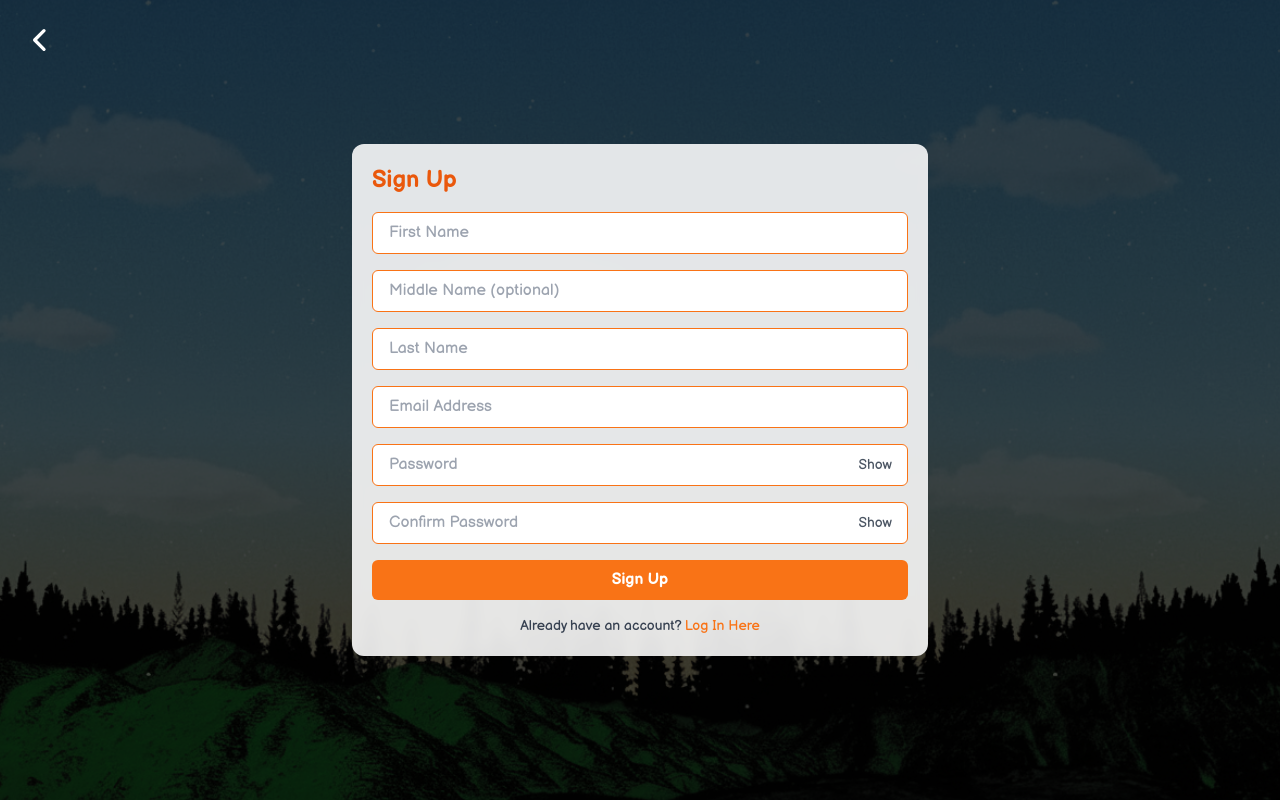
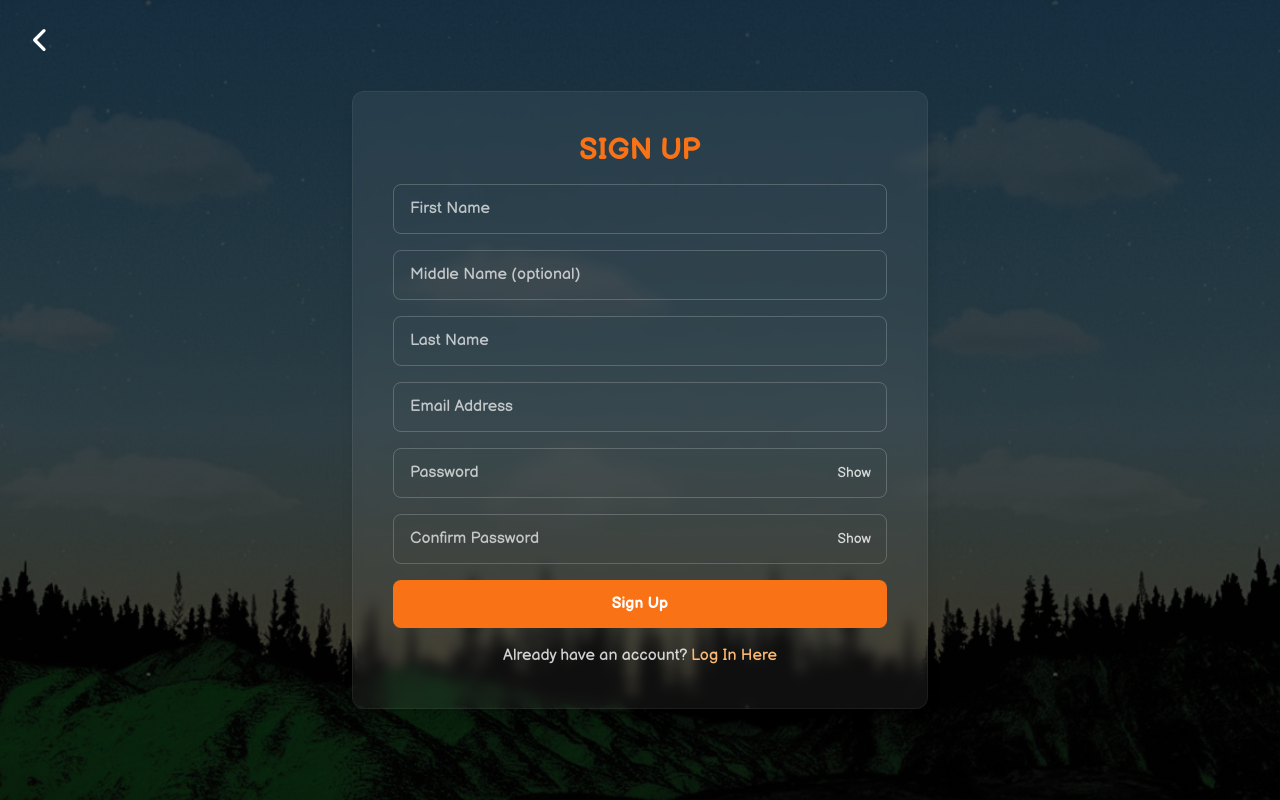
Before and after one commit to amiliadanielle/CI4-Camp-Flog-Gnaw, a CodeIgniter 4 app: the page made by backend/app/Views/user/signupPage.php in a window 1280 px wide. Run offline with PHP 8.4 and a stand-in for CodeIgniter, Linux system fonts and the light colour scheme; the template is opened without the code that fills it, so the values that code supplies are empty; some libraries are stand-ins or nearby versions.

Commit message:
featadmin/db): enhance signup page UI with glass effect and improved input validation

```diff
--- a/backend/app/Views/user/signupPage.php
+++ b/backend/app/Views/user/signupPage.php
@@ -37,12 +37,12 @@
     }
     @keyframes spin { to { transform: rotate(360deg); } }
 
-    /* subtle form backdrop so it stands out but doesn't look like a floating card */
-    .panel {
-      background: rgba(255,255,255,0.88);
+    /* same subtle glass style as loginPage */
+    .glass {
+      background: rgba(255,255,255,0.06);
       backdrop-filter: blur(6px);
+      border: 1px solid rgba(255,255,255,0.06);
       border-radius: 12px;
-      padding: 1.25rem;
     }
   </style>
 </head>
@@ -54,7 +54,7 @@
     <div class="absolute inset-0 bg-black bg-opacity-70"></div>
   </div>
 
-  <!-- 🔙 Back Arrow Button (kept) -->
+  <!-- Back Arrow -->
   <a href="<?= base_url('loginPage'); ?>"
      class="absolute top-6 left-6 z-20 text-white hover:text-orange-400 transition"
      aria-label="Back to login">
@@ -68,31 +68,31 @@
 <?php
   $session = session();
   $errors  = $session->getFlashdata('errors') ?? [];
-  $old     = $session->getFlashdata('old') ?? [];
   $successMsg = $session->getFlashdata('success') ?? $session->getFlashdata('message') ?? null;
 
-  $oldFirst  = esc(old('first_name')  ?? $old['first_name']  ?? '');
-  $oldMiddle = esc(old('middle_name') ?? $old['middle_name'] ?? '');
-  $oldLast   = esc(old('last_name')   ?? $old['last_name']   ?? '');
-  $oldEmail  = esc(old('email')       ?? $old['email']       ?? '');
+  // preserve old input either from old() or flashdata
+  $oldFirst  = esc(old('first_name')  ?? ($session->getFlashdata('old')['first_name']  ?? ''));
+  $oldMiddle = esc(old('middle_name') ?? ($session->getFlashdata('old')['middle_name'] ?? ''));
+  $oldLast   = esc(old('last_name')   ?? ($session->getFlashdata('old')['last_name']   ?? ''));
+  $oldEmail  = esc(old('email')       ?? ($session->getFlashdata('old')['email']       ?? ''));
 ?>
 
-  <!-- Slim centered panel (no floating hero / poster) -->
+  <!-- Centered glass panel -->
   <main class="relative z-10 w-full max-w-xl mx-4 my-12">
-    <section class="panel shadow-none">
+    <section class="glass p-8 md:p-10 text-white shadow-lg">
+      <h1 class="text-2xl md:text-3xl font-semibold text-orange-500 mb-4 text-center">SIGN UP</h1>
 
-      <h1 class="text-2xl font-semibold text-orange-600 mb-4">Sign Up</h1>
-
+      <!-- Success message -->
       <?php if ($successMsg): ?>
-        <div id="successBanner" class="mb-4 p-3 rounded-md bg-green-50 border border-green-200 text-green-800 text-sm">
+        <div id="successBanner" class="mb-4 p-3 rounded-md bg-green-50 text-green-700 text-sm">
           <?= esc($successMsg) ?>
-          <div class="mt-1 text-xs text-gray-600">Redirecting to login page… <a href="<?= base_url('loginPage') ?>" class="underline">Go now</a></div>
+          <div class="mt-1 text-xs text-gray-300">You can now <a href="<?= base_url('loginPage') ?>" class="underline text-orange-300">log in</a>.</div>
         </div>
       <?php endif; ?>
 
+      <!-- Server-side errors -->
       <?php if (!empty($errors)): ?>
-        <div class="mb-4">
-          <div class="p-3 rounded-md bg-red-50 border border-red-200 text-red-700 text-sm">
+        <div class="mb-4 p-3 rounded-md bg-red-50 text-red-700 text-sm">
           <?php if (is_array($errors)): ?>
             <ul class="list-disc list-inside">
               <?php foreach ($errors as $k => $v): ?>
@@ -103,7 +103,6 @@
             <?= esc($errors) ?>
           <?php endif; ?>
         </div>
-        </div>
       <?php endif; ?>
 
       <form id="signupForm" action="<?= base_url('signup'); ?>" method="post" class="space-y-4" novalidate>
@@ -113,36 +112,36 @@
           <label for="first_name" class="sr-only">First Name</label>
           <input id="first_name" type="text" name="first_name" placeholder="First Name" required
             value="<?= $oldFirst ?>"
-            class="w-full px-4 py-2 border border-orange-500 rounded-md focus:outline-none focus:ring-2 focus:ring-orange-400">
+            class="w-full px-4 py-3 rounded-lg bg-transparent border border-white/20 placeholder-white/70 focus:outline-none focus:ring-2 focus:ring-orange-400 text-white">
         </div>
 
         <div>
           <label for="middle_name" class="sr-only">Middle Name</label>
           <input id="middle_name" type="text" name="middle_name" placeholder="Middle Name (optional)"
             value="<?= $oldMiddle ?>"
-            class="w-full px-4 py-2 border border-orange-500 rounded-md focus:outline-none focus:ring-2 focus:ring-orange-400">
+            class="w-full px-4 py-3 rounded-lg bg-transparent border border-white/20 placeholder-white/70 focus:outline-none focus:ring-2 focus:ring-orange-400 text-white">
         </div>
 
         <div>
           <label for="last_name" class="sr-only">Last Name</label>
           <input id="last_name" type="text" name="last_name" placeholder="Last Name" required
             value="<?= $oldLast ?>"
-            class="w-full px-4 py-2 border border-orange-500 rounded-md focus:outline-none focus:ring-2 focus:ring-orange-400">
+            class="w-full px-4 py-3 rounded-lg bg-transparent border border-white/20 placeholder-white/70 focus:outline-none focus:ring-2 focus:ring-orange-400 text-white">
         </div>
 
         <div>
           <label for="email" class="sr-only">Email</label>
           <input id="email" type="email" name="email" placeholder="Email Address" required
             value="<?= $oldEmail ?>"
-            class="w-full px-4 py-2 border border-orange-500 rounded-md focus:outline-none focus:ring-2 focus:ring-orange-400">
+            class="w-full px-4 py-3 rounded-lg bg-transparent border border-white/20 placeholder-white/70 focus:outline-none focus:ring-2 focus:ring-orange-400 text-white">
         </div>
 
         <div class="relative">
           <label for="password" class="sr-only">Password</label>
           <input id="password" type="password" name="password" placeholder="Password" required
-            class="w-full px-4 py-2 border border-orange-500 rounded-md focus:outline-none focus:ring-2 focus:ring-orange-400 pr-20">
+            class="w-full px-4 py-3 rounded-lg bg-transparent border border-white/20 placeholder-white/70 focus:outline-none focus:ring-2 focus:ring-orange-400 text-white pr-20">
           <button type="button" id="togglePassword" aria-label="Show password"
-            class="absolute right-3 top-1/2 -translate-y-1/2 bg-transparent p-1 text-sm text-gray-600 hover:text-gray-900">
+            class="absolute right-3 top-1/2 -translate-y-1/2 bg-transparent p-1 text-sm text-white/80 hover:text-white">
             Show
           </button>
         </div>
@@ -150,16 +149,16 @@
         <div class="relative">
           <label for="password_confirm" class="sr-only">Confirm Password</label>
           <input id="password_confirm" type="password" name="password_confirm" placeholder="Confirm Password" required
-            class="w-full px-4 py-2 border border-orange-500 rounded-md focus:outline-none focus:ring-2 focus:ring-orange-400 pr-20">
+            class="w-full px-4 py-3 rounded-lg bg-transparent border border-white/20 placeholder-white/70 focus:outline-none focus:ring-2 focus:ring-orange-400 text-white pr-20">
           <button type="button" id="toggleConfirmPassword" aria-label="Show confirm password"
-            class="absolute right-3 top-1/2 -translate-y-1/2 bg-transparent p-1 text-sm text-gray-600 hover:text-gray-900">
+            class="absolute right-3 top-1/2 -translate-y-1/2 bg-transparent p-1 text-sm text-white/80 hover:text-white">
             Show
           </button>
         </div>
 
         <div>
           <button id="submitBtn" type="submit"
-            class="w-full bg-orange-500 text-white font-semibold py-2 rounded-md hover:bg-orange-400 transition disabled:opacity-60 disabled:cursor-not-allowed flex items-center justify-center">
+            class="w-full bg-orange-500 text-white font-semibold py-3 rounded-lg hover:bg-orange-400 transition flex items-center justify-center">
             <span id="btnText">Sign Up</span>
             <span id="btnSpinner" class="ml-2 hidden" aria-hidden="true">
               <span class="spinner" role="status" aria-hidden="true"></span>
@@ -168,25 +167,25 @@
         </div>
       </form>
 
-      <div class="mt-4 text-center text-sm text-gray-700">
+      <p class="mt-4 text-center text-white/80">
         Already have an account?
-        <a href="<?= base_url('loginPage'); ?>" class="text-orange-500 font-medium hover:underline"> Log In Here</a>
-      </div>
+        <a href="<?= base_url('loginPage'); ?>" class="text-orange-300 font-medium hover:underline"> Log In Here</a>
+      </p>
     </section>
   </main>
 
   <script>
-    // If signup was successful, redirect to login page after delay.
+    // Auto-redirect if success (small delay)
     (function () {
       const success = <?= json_encode((bool)$successMsg) ?>;
       if (success) {
         setTimeout(() => {
           window.location.href = <?= json_encode(base_url('loginPage')) ?>;
-        }, 1800);
+        }, 1600);
       }
     })();
 
-    // Toggle password visibility for both fields
+    // Toggle password visibility
     (function () {
       function setupToggle(toggleId, inputId) {
         const t = document.getElementById(toggleId);
@@ -202,7 +201,7 @@
       setupToggle('toggleConfirmPassword', 'password_confirm');
     })();
 
-    // Client-side validation + submit state (spinner / disable)
+    // Client-side validation + submit spinner
     (function () {
       const form = document.getElementById('signupForm');
       const submitBtn = document.getElementById('submitBtn');
@@ -215,9 +214,9 @@
       const password = document.getElementById('password');
       const confirm = document.getElementById('password_confirm');
 
-      function showError(el, msg) {
-        // minimal client-side inline errors handled in browser; server errors use flash
-        alert(msg);
+      // allow only letters for first/last name (client-side)
+      function isAlpha(str) {
+        return /^[A-Za-z]+$/.test(str.trim());
       }
 
       form.addEventListener('submit', function (e) {
@@ -225,20 +224,29 @@
         if (!firstName.value.trim() || !lastName.value.trim() || !email.value.trim() ||
             !password.value.trim() || !confirm.value.trim()) {
           e.preventDefault();
-          showError(null, 'Please fill all required fields.');
-          return;
-        }
-        if (password.value.length < 8) {
-          e.preventDefault();
-          showError(null, 'Password must be at least 8 characters.');
-          return;
-        }
-        if (password.value !== confirm.value) {
-          e.preventDefault();
-          showError(null, 'Passwords do not match.');
+          alert('Please fill all required fields.');
           return;
         }
 
+        if (!isAlpha(firstName.value) || !isAlpha(lastName.value)) {
+          e.preventDefault();
+          alert('Name fields may only contain alphabetical characters.');
+          return;
+        }
+
+        if (password.value.length < 6) {
+          e.preventDefault();
+          alert('Password must be at least 6 characters.');
+          return;
+        }
+
+        if (password.value !== confirm.value) {
+          e.preventDefault();
+          alert('Passwords do not match.');
+          return;
+        }
+
+        // disable and show spinner
         submitBtn.disabled = true;
         btnText.textContent = 'Signing up...';
         btnSpinner.classList.remove('hidden');
```
Lines whose indentation alone changed are shown as unchanged.
